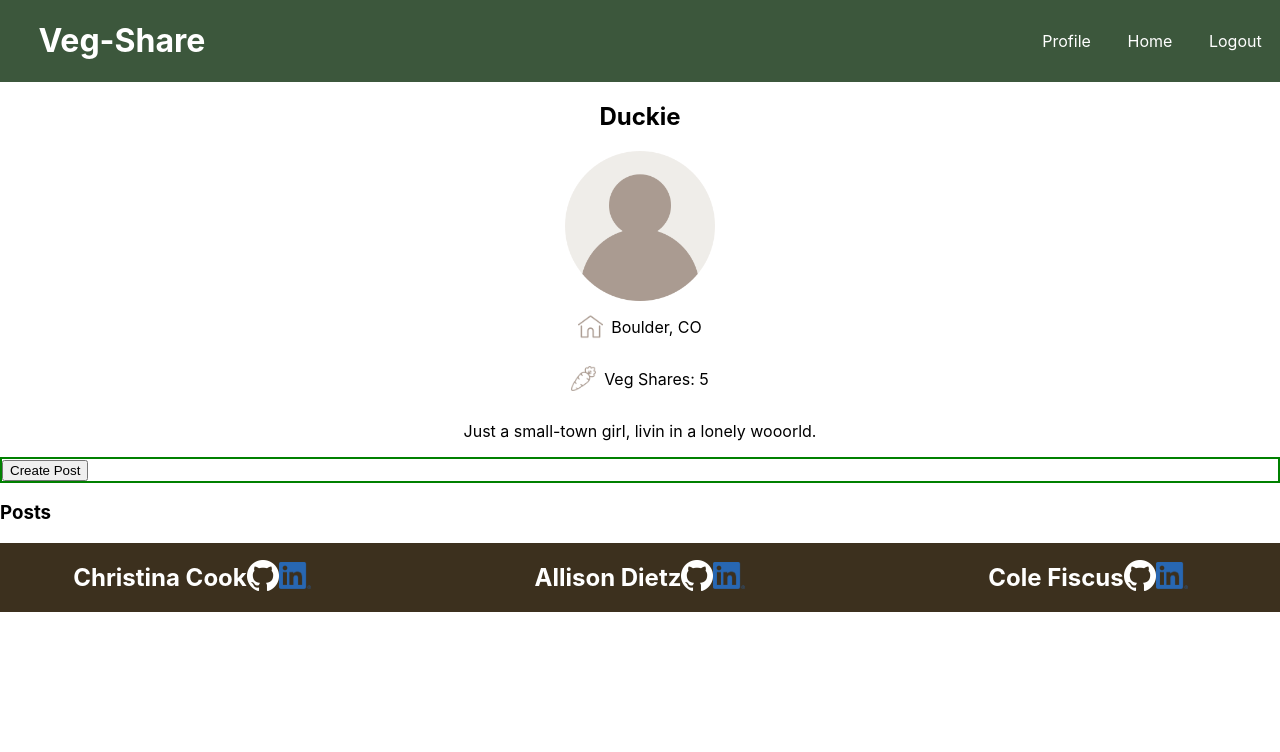
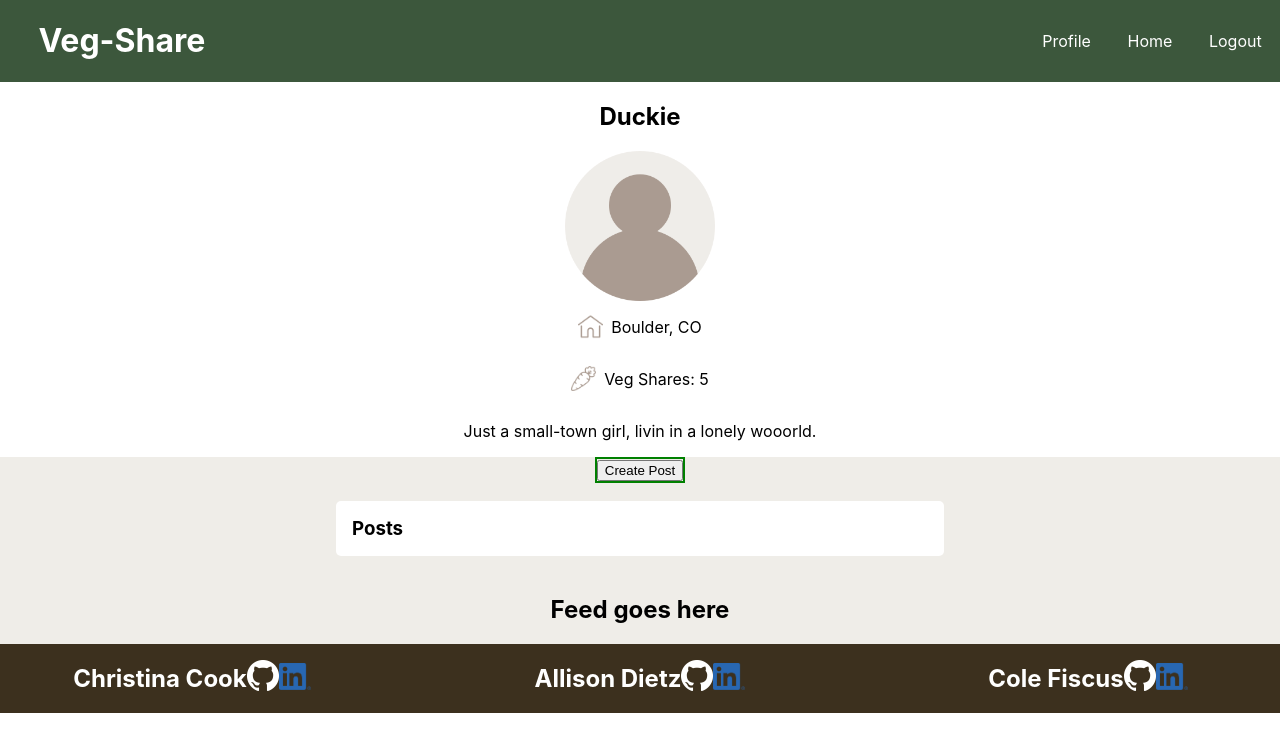
Before and after one commit to veg-share/frontend-ui, a React (Create React App) app: page /profile in a window 1280 px wide. Shown: the top 752 px of the page. Built offline with nearby package versions, Linux system fonts and the light colour scheme.

Commit message:
Add initial style to profile feed

```diff
--- a/src/views/ProfileView/ProfileView.css
+++ b/src/views/ProfileView/ProfileView.css
@@ -1,3 +1,17 @@
+.feed-container {
+  background-color: #EFEDE8;
+  display: flex;
+  flex-direction: column;
+  align-items: center;
+}
+
+.feed-title {
+  padding: 1rem;
+  width: 45%;
+  background-color: white;
+  border-radius: 5px;
+}
+
 .user-name {
   text-align: center;
 }
--- a/src/views/ProfileView/ProfileView.js
+++ b/src/views/ProfileView/ProfileView.js
@@ -2,7 +2,7 @@ import React, { useState, useEffect } from 'react';
 import './ProfileView.css';
 import UserDetails from '../../components/UserDetails/UserDetails';
 import UserInteractions from '../../components/UserInteractions/UserInteractions';
-// import Feed from '../../components/Feed/Feed';
+import Feed from '../../components/Feed/Feed';
 import user from '../../Data/mockData';
 
 const ProfileView = () => {
@@ -16,8 +16,11 @@ const ProfileView = () => {
     <div className='profile-page'>
       <h2 className='user-name'>{currentUser.name}</h2>
       <UserDetails user={currentUser}/>
-      <UserInteractions />
-      <h3 className='profile-feed-title'>Posts</h3>
+      <div className='feed-container'>
+        <UserInteractions />
+        <h3 className='feed-title'>Posts</h3>
+        <Feed />
+      </div>
     </div>
   )
 }
```
